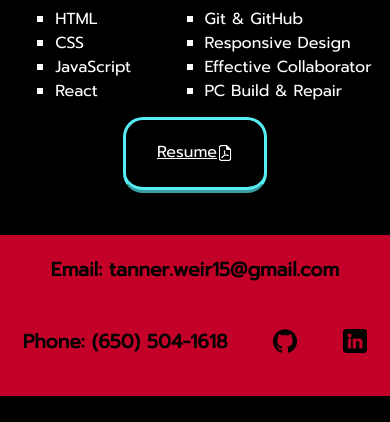
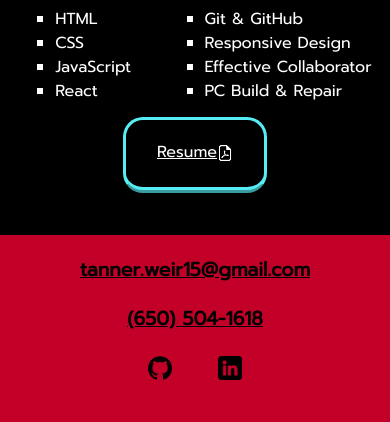
Before and after one commit to TWeir77/TWeir77.github.io, a website: page index.html in a window 390 px wide. Shown: the part 4229-4651 px from the top of the page. Before the commit the page ends 4625 px from the top, so only its background shows below. Drawn offline with Linux system fonts and the light colour scheme; a web font is replaced by a local one.

Commit message:
Complete responsive design for Footer

```diff
--- a/index.html
+++ b/index.html
@@ -212,12 +212,18 @@
     </div>
 
     <footer id="contact" class="section">
-        <ul>
-            <li>Email: tanner.weir15@gmail.com</li>
-            <li>Phone: (650) 504-1618</li>
-            <li><a href="https://github.com/TWeir77" target="_blank"><img src="./resources/Images/GitHub-Logo.png"
+        <ul class="contact-list">
+            <li class="contact-item"><a class='contact-link' href="mailto:tanner.weir15@gmail.com">tanner.weir15@gmail.com</a></li>
+            <li class="contact-item"><a class='contact-link' href="tel:+1650-504-1618">(650) 504-1618</a></li>
+            <li class="hide-icon contact-item"><a href="https://github.com/TWeir77" target="_blank"><img src="./resources/Images/GitHub-Logo.png"
                         alt="GitHub Profile"></a></li>
-            <li><a href="https://www.linkedin.com/in/tanner-weir-33b04416a/" target="_blank"><img
+            <li class="hide-icon contact-item"><a href="https://www.linkedin.com/in/tanner-weir-33b04416a/" target="_blank"><img
+                        src="./resources/Images/LinkedIn-Logo.png" alt="Linkedin Profile"></a></li>
+        </ul>
+        <ul id="icon-list" class="contact-list">
+            <li class="contact-item"><a href="https://github.com/TWeir77" target="_blank"><img src="./resources/Images/GitHub-Logo.png"
+                        alt="GitHub Profile"></a></li>
+            <li class="contact-item"><a href="https://www.linkedin.com/in/tanner-weir-33b04416a/" target="_blank"><img
                         src="./resources/Images/LinkedIn-Logo.png" alt="Linkedin Profile"></a></li>
         </ul>
     </footer>
--- a/resources/CSS/index.css
+++ b/resources/CSS/index.css
@@ -542,20 +542,38 @@ header {
     bottom: 0;
 }
 
-#contact ul {
-    padding: 0;
+.contact-list {
+    padding: 20px 0 0;
     margin: 0;
 }
 
-#contact li {
+.contact-item {
     display: inline-block;
     font-size: larger;
-    padding: 20px;
+    padding: 0 20px 20px;
     font-weight: 600;
 }
 
 #contact a img {
     max-height: 1.5rem;
-    position: relative;
-    top: 5px;
+    vertical-align: middle;
 }
+
+.contact-link {
+    color: black;
+}
+
+#icon-list {
+    display: none;
+    padding-top: 0;
+}
+
+@media only screen and (max-width: 650px) {
+    .hide-icon {
+        display: none;
+    }
+
+    #icon-list {
+        display: block;
+    }
+}
```
